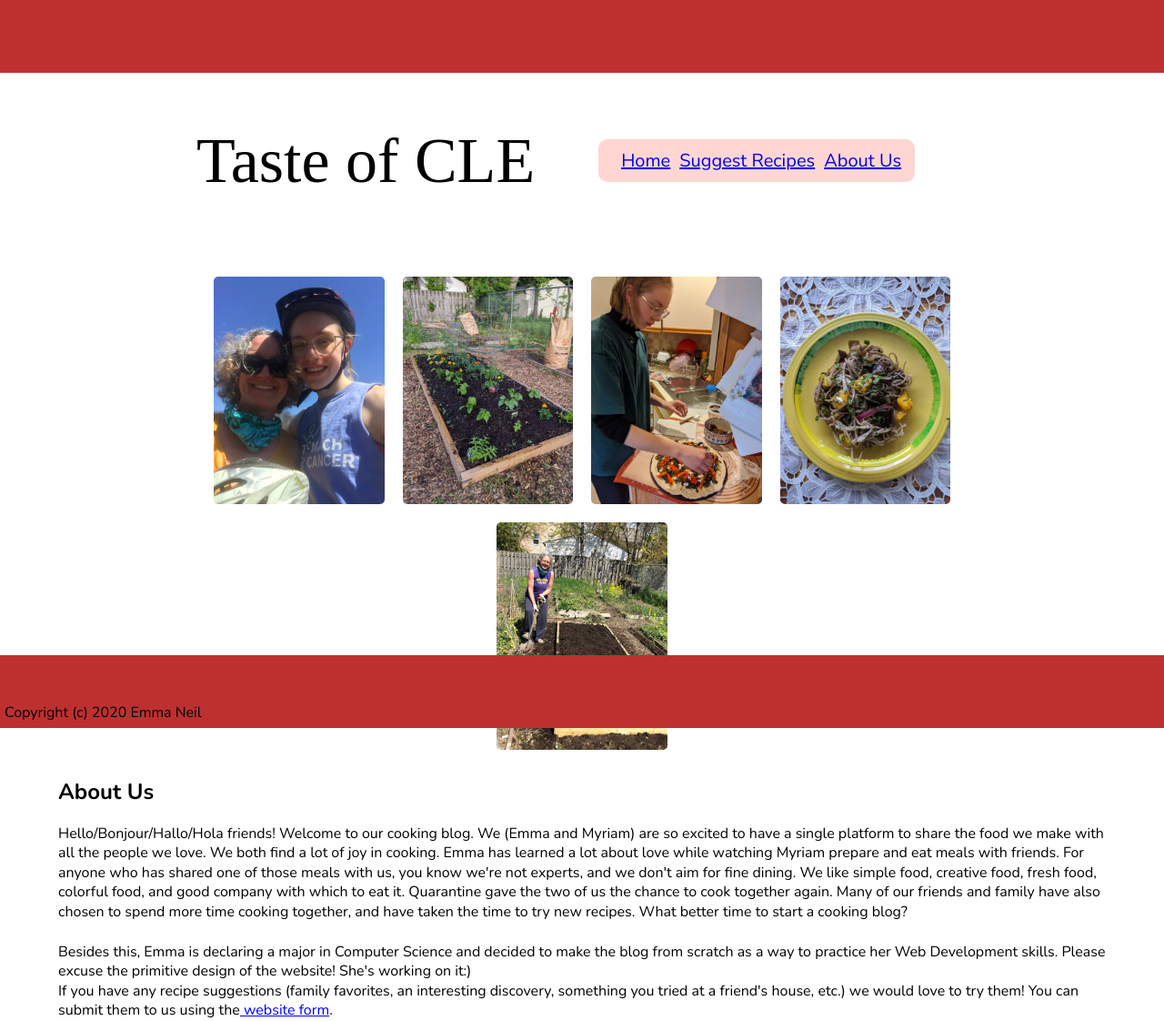
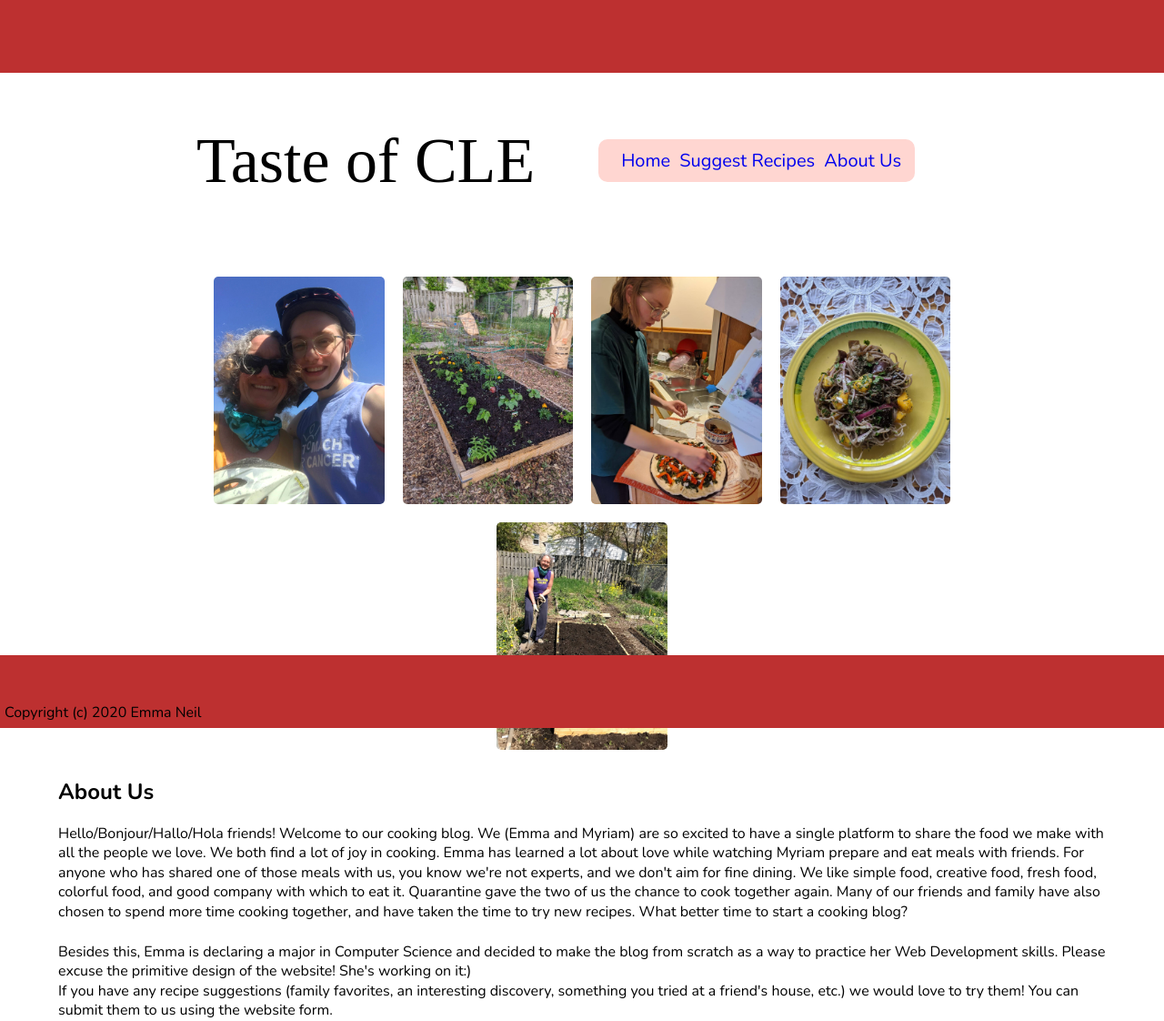
Before and after one commit to tree-hugger722/cooking-blog-react, a React (Create React App) app: page /about-us in a window 1280 px wide. Shown: the whole page at 91% size. Built offline with nearby package versions, Linux system fonts and the light colour scheme; a web font is replaced by a local one.

Commit message:
adjusted imports

```diff
--- a/src/Components/AboutUs/AboutUs.js
+++ b/src/Components/AboutUs/AboutUs.js
@@ -1,5 +1,6 @@
 import React from "react";
 
+import { BrowserRouter as Link } from "react-router-dom";
 import myriamAndEmma from "../../Images/myriam-and-emma.jpg";
 import gardenImage from "../../Images/garden-image.jpg";
 import emmaCooking from "../../Images/emma-cooking.jpg";
@@ -64,8 +65,8 @@ const AboutUs = () => {
         <p>
           If you have any recipe suggestions (family favorites, an interesting
           discovery, something you tried at a friend's house, etc.) we would
-          love to try them! You can submit them to us using the
-          <a href="suggest-recipes.html"> website form</a>.
+          love to try them! You can submit them to us using the{" "}
+          <Link to="/suggest-recipes">website form</Link>.
         </p>
       </div>
     </div>
--- a/src/Components/Header/Header.css
+++ b/src/Components/Header/Header.css
@@ -48,6 +48,7 @@
 .nav-tab-text {
   font-family: "Nunito", sans-serif;
   padding-left: 10px;
+  text-decoration: none;
 }
 
 @media (max-width: 1118px) {
--- a/src/Components/Header/NavBar.js
+++ b/src/Components/Header/NavBar.js
@@ -1,26 +1,20 @@
 import React from "react";
 
-import { BrowserRouter as Router, Switch, Route, Link } from "react-router-dom";
-import AboutUsPage from "../../Layouts/AboutUsPage";
-import Home from "../../Layouts/Home";
-import HomePage from "../../Layouts/HomePage";
 import NavTab from "./NavTab";
-import SuggestRecipesPage from "../../Layouts/SuggestRecipesPage";
 
 import "./Header.css";
-import AboutUs from "../AboutUs/AboutUs";
 
 const NavBar = () => {
   return (
     <div>
       <nav id="nav-bar">
-        <NavTab className="nav-tab" shortcut="" name="Home" />
+        <NavTab className="nav-tab" To="" Name="Home" />
         <NavTab
           className="nav-tab"
-          shortcut="/suggest-recipes"
-          name="Suggest Recipes"
+          To="/suggest-recipes"
+          Name="Suggest Recipes"
         />
-        <NavTab className="nav-tab" shortcut="/about-us" name="About Us" />
+        <NavTab className="nav-tab" To="/about-us" Name="About Us" />
       </nav>
     </div>
   );
--- a/src/Components/Header/NavTab.js
+++ b/src/Components/Header/NavTab.js
@@ -1,13 +1,13 @@
 import React from "react";
 
-import { BrowserRouter as Router, Switch, Route, Link } from "react-router-dom";
+import { Link } from "react-router-dom";
 
 import "./Header.css";
 
-const NavTab = ({ shortcut, name }) => {
+const NavTab = ({ To, Name }) => {
   return (
-    <Link className="nav-tab-text" to={shortcut}>
-      {name}
+    <Link className="nav-tab-text" to={To}>
+      {Name}
     </Link>
   );
 };
--- a/src/Layouts/Home.css
+++ /dev/null
@@ -1,11 +0,0 @@
-.body {
-  font-family: "Nunito", sans-serif;
-  display: flex;
-  flex-direction: column;
-  line-height: 1.3;
-  min-height: 100vh;
-}
-
-.content-above-footer {
-  height: calc(100vh-5em);
-}
--- a/src/Layouts/Home.js
+++ /dev/null
@@ -1,40 +0,0 @@
-import React from "react";
-
-import AboutUsPage from "./AboutUsPage";
-import { BrowserRouter as Router, Switch, Route, Link } from "react-router-dom";
-import Footer from "../Components/Footer/Footer";
-import Header from "../Components/Header/Header";
-import HomePage from "./HomePage";
-import SuggestRecipesPage from "./SuggestRecipesPage";
-
-import "./Home.css";
-
-function HomeLayout({ children }) {
-  return (
-    <Router>
-      <div className="home">
-        <div className="content-above-footer">
-          <Header />
-          <br />
-          {children}
-          <Switch>
-            <Route path="/about-us">
-              <AboutUsPage />
-            </Route>
-            <Route path="/suggest-recipes">
-              <SuggestRecipesPage />
-            </Route>
-            <Route path="/">
-              <HomePage />
-            </Route>
-          </Switch>
-        </div>
-        <Footer />
-      </div>
-    </Router>
-    // <HomePage />
-    // <SuggestRecipesPage />
-    // <AboutUsPage />
-  );
-}
-export default HomeLayout;
--- a/src/Layouts/SuggestRecipesPage.js
+++ b/src/Layouts/SuggestRecipesPage.js
@@ -6,7 +6,7 @@ import "../Components/RecipeForm/RecipeForm.css";
 
 const SuggestRecipesPage = () => {
   return (
-    <div class="site-text">
+    <div className="site-text">
       <h2>Suggest Recipes</h2>
       <p>
         We welcome any and all recipe suggestions! Just fill out the following
```
